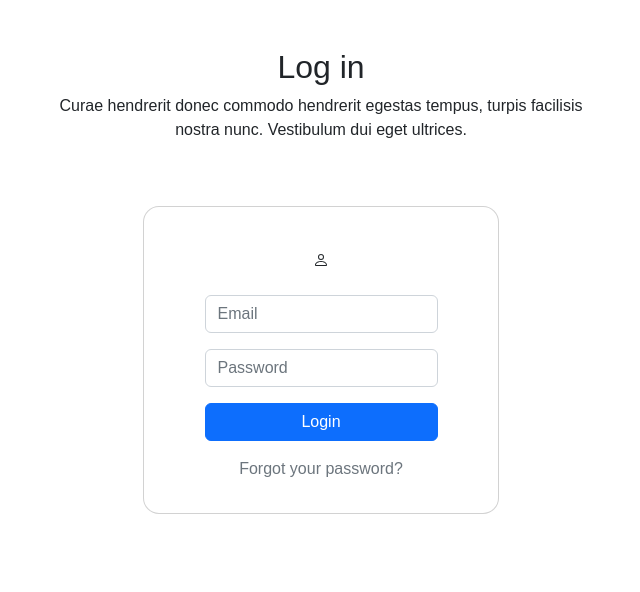
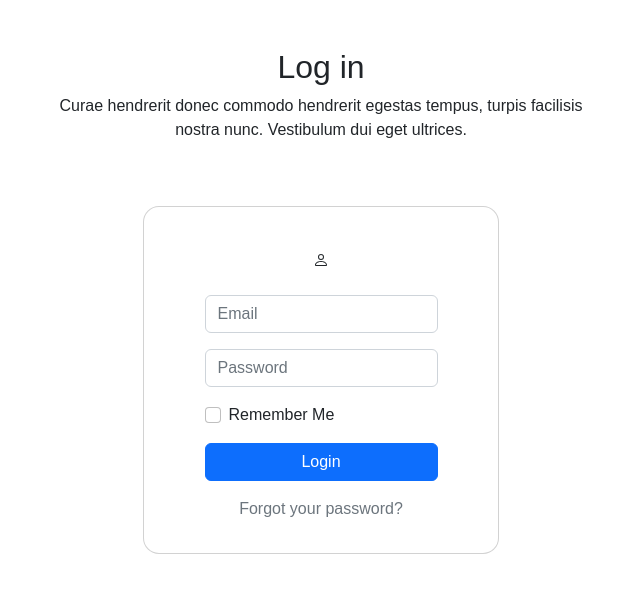
Before and after one commit to mustafainxiteout/reactbootstrapwork2, a React (Create React App) app: page / in a window 1280 px wide. Shown: the top 592 px of the page, without its empty margins (319-959 px from the left). Built offline with nearby package versions, Linux system fonts and the light colour scheme; a web font is replaced by a local one.

Commit message:
updated_private_protected_routes_with_rememberme

```diff
--- a/src/Privateroute.js
+++ b/src/Privateroute.js
@@ -2,8 +2,9 @@ import React from 'react';
 import { Navigate, Outlet } from 'react-router-dom';
 
 function PrivateRoute({ isAdmin }) {
-    const auth = localStorage.getItem("access_token"); // determine if authorized, from context or however you're doing it
-    const isAuthorized = auth && (isAdmin ? isAdmin : true); // determine if authorized based on isAdmin prop
+    const auth_session = sessionStorage.getItem("access_token"); // determine if authorized, from context or however you're doing it
+    const auth_local = localStorage.getItem("access_token"); // determine if authorized, from context or however you're doing it
+    const isAuthorized = (auth_session || auth_local ) && (isAdmin ? isAdmin : true); // determine if authorized based on isAdmin prop
 
     // If authorized, return an outlet that will render child elements
     // If not, return element that will navigate to login page
--- a/src/components/HeaderComponent.js
+++ b/src/components/HeaderComponent.js
@@ -11,6 +11,7 @@ function HeaderComponent({onButtonClick,showsidebarbutton,isButtonClicked}) {
   const handleLogout = () => {
     // remove access token from local storage
     localStorage.removeItem("access_token");
+    sessionStorage.removeItem("access_token");
     navigate('/');
   };
   return (
--- a/src/components/Login.js
+++ b/src/components/Login.js
@@ -1,13 +1,20 @@
-import React from 'react'
+import React, { useState } from 'react'
 import { Button, Container, Form, Row, Col, Card} from 'react-bootstrap'
 import { useNavigate } from 'react-router-dom';
 
 
 function Login({isAdmin}) {
+    const [rememberme,setRememberme]=useState(false);
     const navigate=useNavigate();
 
+
     const handleSubmit=()=>{
-        localStorage.setItem('access_token', '12345678');
+        if(rememberme===true){
+          localStorage.setItem('access_token', '12345678');
+        }
+        else{
+          sessionStorage.setItem('access_token', '12345678');
+        }
         // determine if authorized based on isAdmin prop
         if(isAdmin===true){
           navigate('/Admin/Dashboard');
@@ -35,6 +42,10 @@ function Login({isAdmin}) {
             <Form className="text-center" onSubmit={handleSubmit}>
               <div className="mb-3"><input className="form-control" type="email" name="email" placeholder="Email" style={{boxShadow: '0px 0px'}} /></div>
               <div className="mb-3"><input className="form-control" type="password" name="password" placeholder="Password" style={{boxShadow: '0px 0px'}} /></div>
+              <div className="mb-3 form-check d-flex gap-2">
+                <input type="checkbox" className="form-check-input" id="exampleCheck1" style={{boxShadow: '0px 0px'}} checked={rememberme} onChange={(e) => setRememberme(e.target.checked)}/>
+                <label className="form-check-label" htmlFor="exampleCheck1">Remember Me</label>
+              </div>
               <div className="mb-3"><Button className="btn btn-primary d-block w-100" type="submit">Login</Button></div>
               <p className="text-muted">Forgot your password?</p>
             </Form>
--- a/src/components/ModalDelete.js
+++ b/src/components/ModalDelete.js
@@ -10,7 +10,7 @@ function ModalDelete({showModal,handleClose,id,status}) {
       };
     const handleDeleteTemporary = () => {
         axios
-          .put(`http://127.0.0.1:8000/usecases/${id}`, {
+          .put(`/usecases/${id}`, {
             status: false,
           })
           .then((response) => {
```
Also changed, not shown: src/components/Adminpage.js (line endings or trailing spaces).
